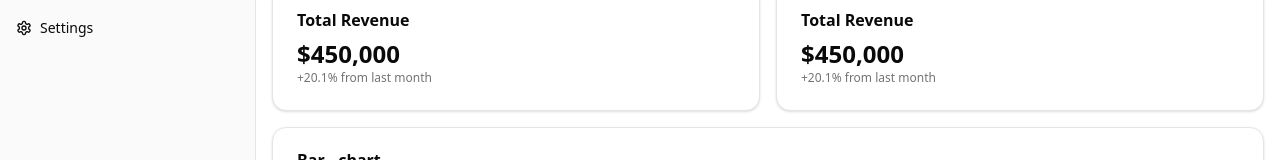
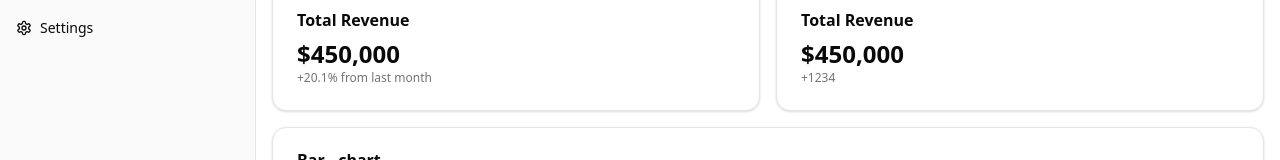
Before and after one commit to PiwPhongsathon/Dashboard, a Next.js app: page / in a window 1280 px wide. Shown: the part 221-381 px from the top of the page. Built offline with nearby package versions, Linux system fonts and the light colour scheme.

Commit message:
แก้เลข

```diff
--- a/src/app/page.jsx
+++ b/src/app/page.jsx
@@ -48,7 +48,7 @@ export default function Home() {
         </CardHeader>
         <CardContent>
           <h3 className="text-2xl font-bold">$450,000</h3>
-          <h5 className="text-xs text-muted-foreground">+20.1% from last month</h5>
+          <h5 className="text-xs text-muted-foreground">+1234</h5>
         </CardContent>
       </Card>
       <Card className={"xl:col-span-2"}>
```
